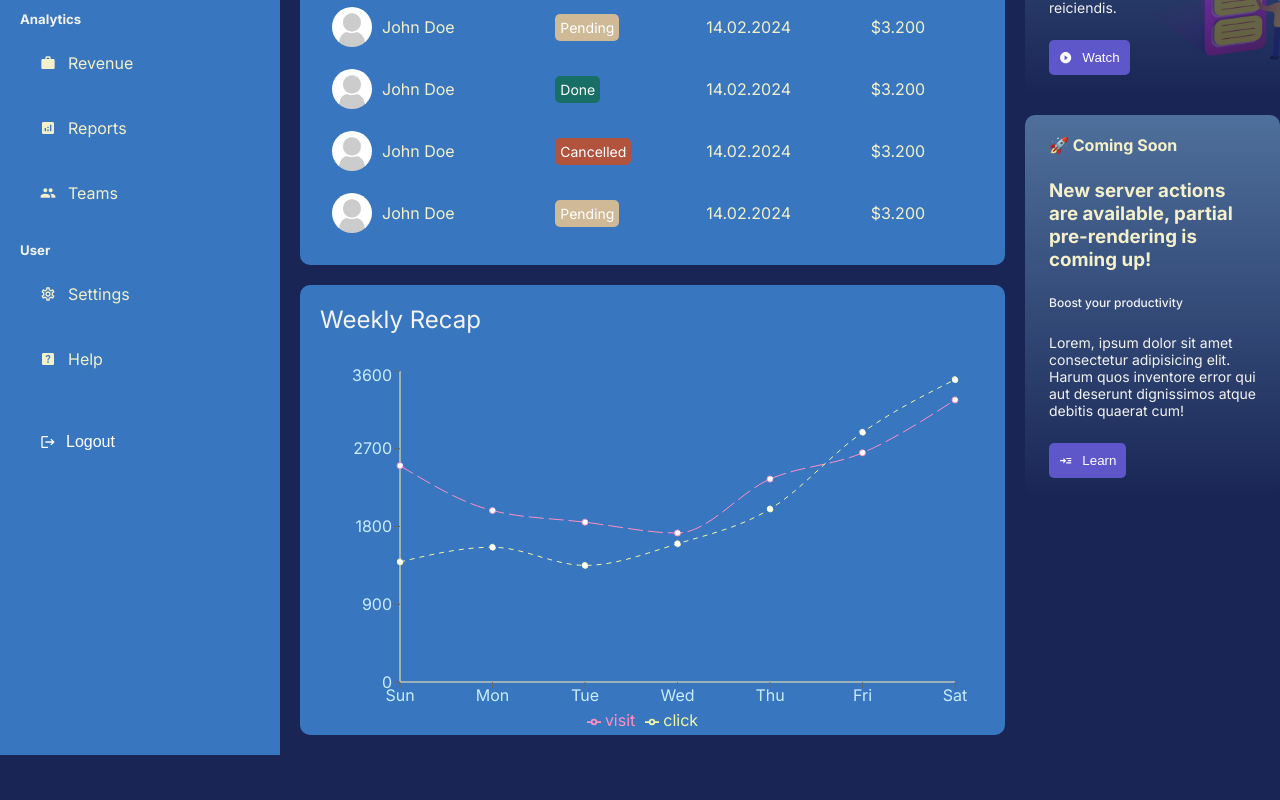
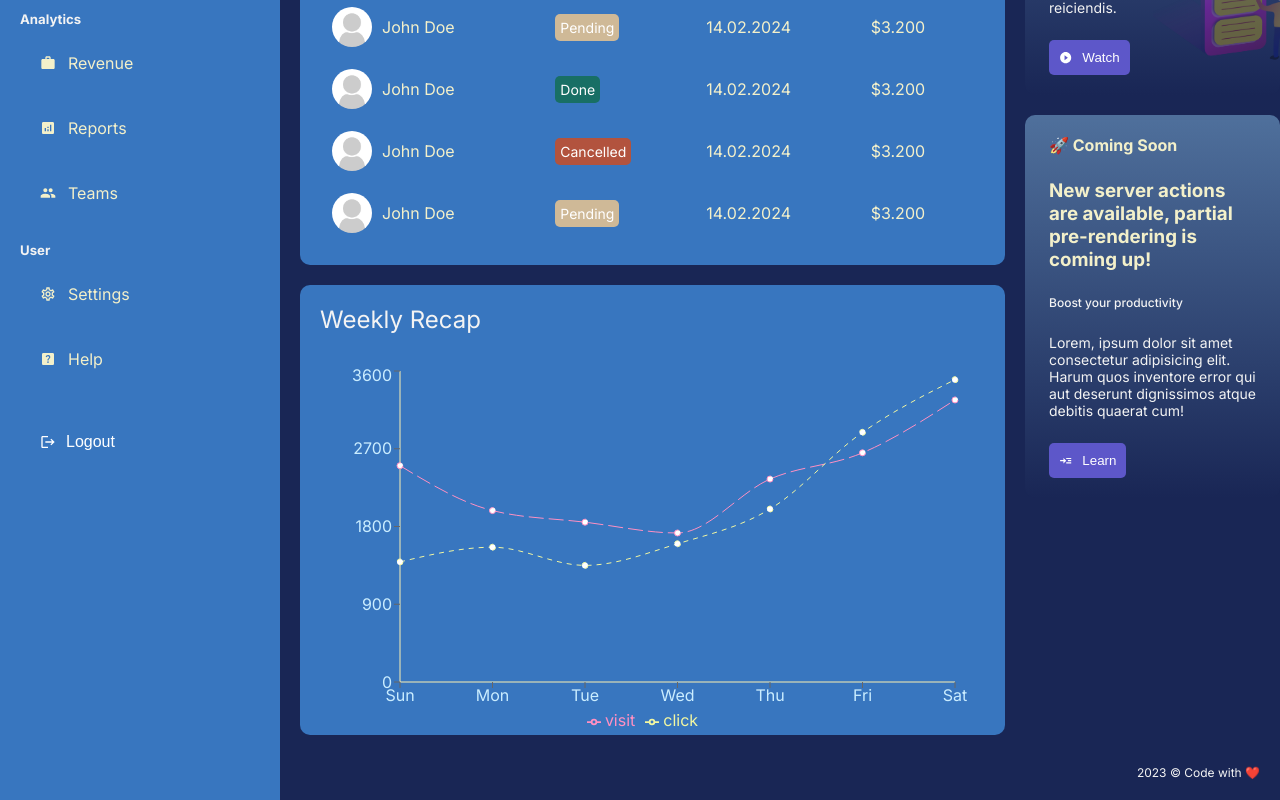
Before and after one commit to kimanh188/AdminDashboard, a Next.js app: page /dashboard in a window 1280 px wide. Shown: the part 398-1198 px from the top of the page. Before the commit the page ends 1153 px from the top, so only its background shows below. Built offline with nearby package versions, Linux system fonts and the light colour scheme.

Commit message:
Added footer

```diff
--- a/app/dashboard/layout.jsx
+++ b/app/dashboard/layout.jsx
@@ -1,6 +1,7 @@
 import Navbar from "../ui/dashboard/navbar/navbar.jsx";
 import Sidebar from "../ui/dashboard/sidebar/sidebar.jsx";
 import styles from "../ui/dashboard/dashboard.module.css";
+import Footer from "../ui/footer/footer.jsx";
 
 const Layout = ({ children }) => {
   return (
@@ -11,6 +12,7 @@ const Layout = ({ children }) => {
       <div className={styles.content}>
         <Navbar />
         {children}
+        <Footer />
       </div>
     </div>
   );
--- /dev/null
+++ b/app/ui/footer/footer.jsx
@@ -0,0 +1,10 @@
+import styles from "./footer.module.css";
+
+const Footer = () => {
+  return (
+    <div className={styles.container}>
+      <div className={styles.text}>2023 © Code with ❤️</div>
+    </div>
+  );
+};
+export default Footer;
--- /dev/null
+++ b/app/ui/footer/footer.module.css
@@ -0,0 +1,11 @@
+.container {
+  display: flex;
+  align-items: center;
+  justify-content: end;
+  margin-top: 1.875rem;
+  color: var(--textSoft);
+}
+
+.text {
+  font-size: 0.75rem;
+}
```
